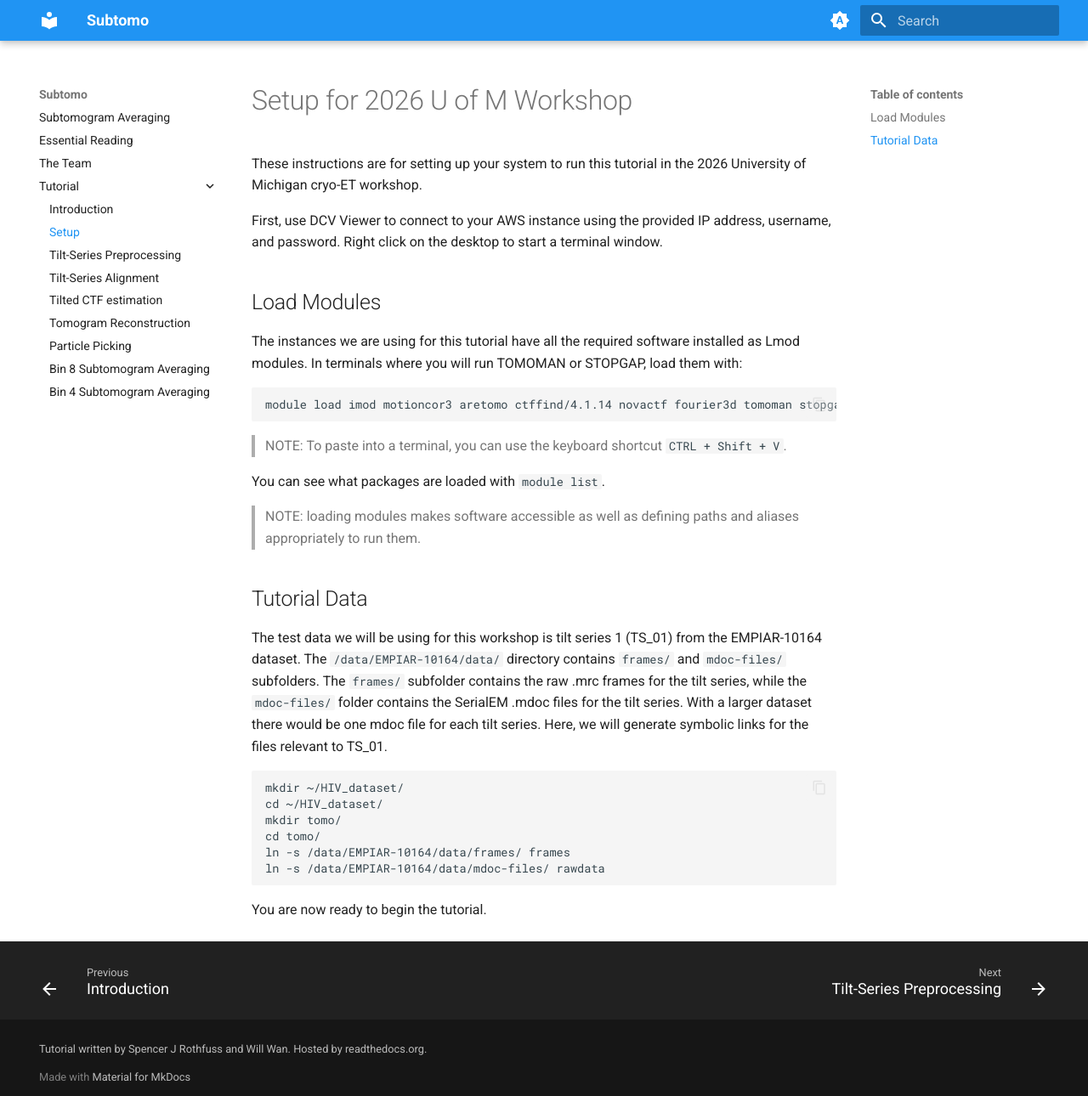
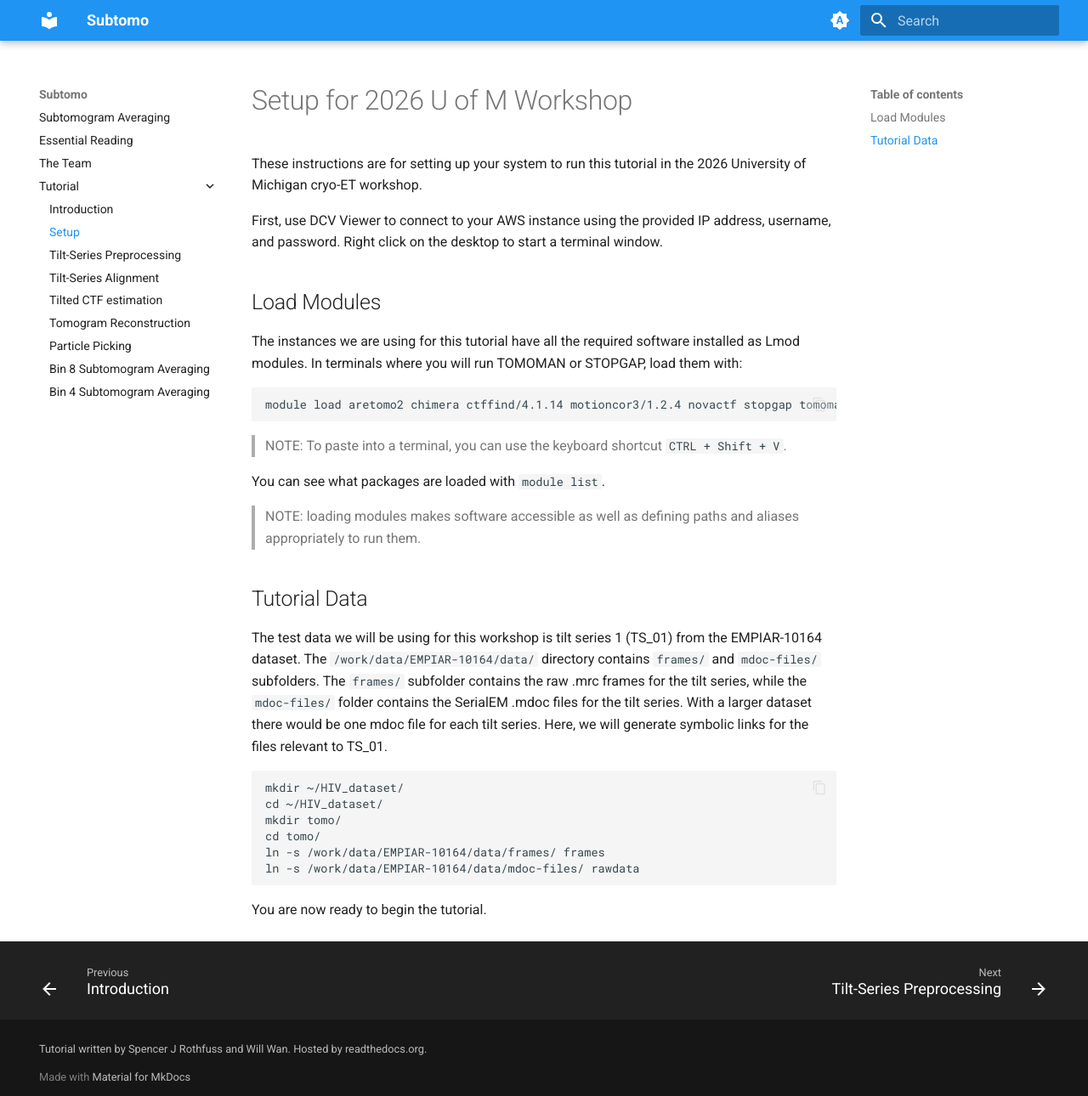
Before and after one commit to wan-lab-vanderbilt/subtomo-tutorials, an MkDocs documentation site: the page built from docs/hiv/setup.md, in a window 1280 px wide and 1290 px high. Shown: the whole window at 85% size. Built offline with MkDocs 1.6.1 and Material for MkDocs 9.7.7, drawn with Linux system fonts in a browser that asks for light colours.

Commit message:
Update setup.md

```diff
--- a/docs/hiv/setup.md
+++ b/docs/hiv/setup.md
@@ -10,7 +10,7 @@ Right click on the desktop to start a terminal window.
 The instances we are using for this tutorial have all the required software installed as Lmod modules.
 In terminals where you will run TOMOMAN or STOPGAP, load them with:
 
-    module load imod motioncor3 aretomo ctffind/4.1.14 novactf fourier3d tomoman stopgap/0.7.5
+    module load aretomo2 chimera ctffind/4.1.14 motioncor3/1.2.4 novactf stopgap tomoman
 
 >NOTE: To paste into a terminal, you can use the keyboard shortcut `CTRL + Shift + V`.
 
@@ -21,7 +21,7 @@ You can see what packages are loaded with `module list`.
 ## Tutorial Data
 
 The test data we will be using for this workshop is tilt series 1 (TS_01) from the EMPIAR-10164 dataset.
-The `/data/EMPIAR-10164/data/` directory contains `frames/` and `mdoc-files/` subfolders.
+The `/work/data/EMPIAR-10164/data/` directory contains `frames/` and `mdoc-files/` subfolders.
 The `frames/` subfolder contains the raw .mrc frames for the tilt series, while the `mdoc-files/` folder contains the SerialEM .mdoc files for the tilt series.
 With a larger dataset there would be one mdoc file for each tilt series.
 Here, we will generate symbolic links for the files relevant to TS_01.
@@ -30,7 +30,7 @@ Here, we will generate symbolic links for the files relevant to TS_01.
     cd ~/HIV_dataset/
     mkdir tomo/
     cd tomo/
-    ln -s /data/EMPIAR-10164/data/frames/ frames
-    ln -s /data/EMPIAR-10164/data/mdoc-files/ rawdata
+    ln -s /work/data/EMPIAR-10164/data/frames/ frames
+    ln -s /work/data/EMPIAR-10164/data/mdoc-files/ rawdata
 
 You are now ready to begin the tutorial.
```
